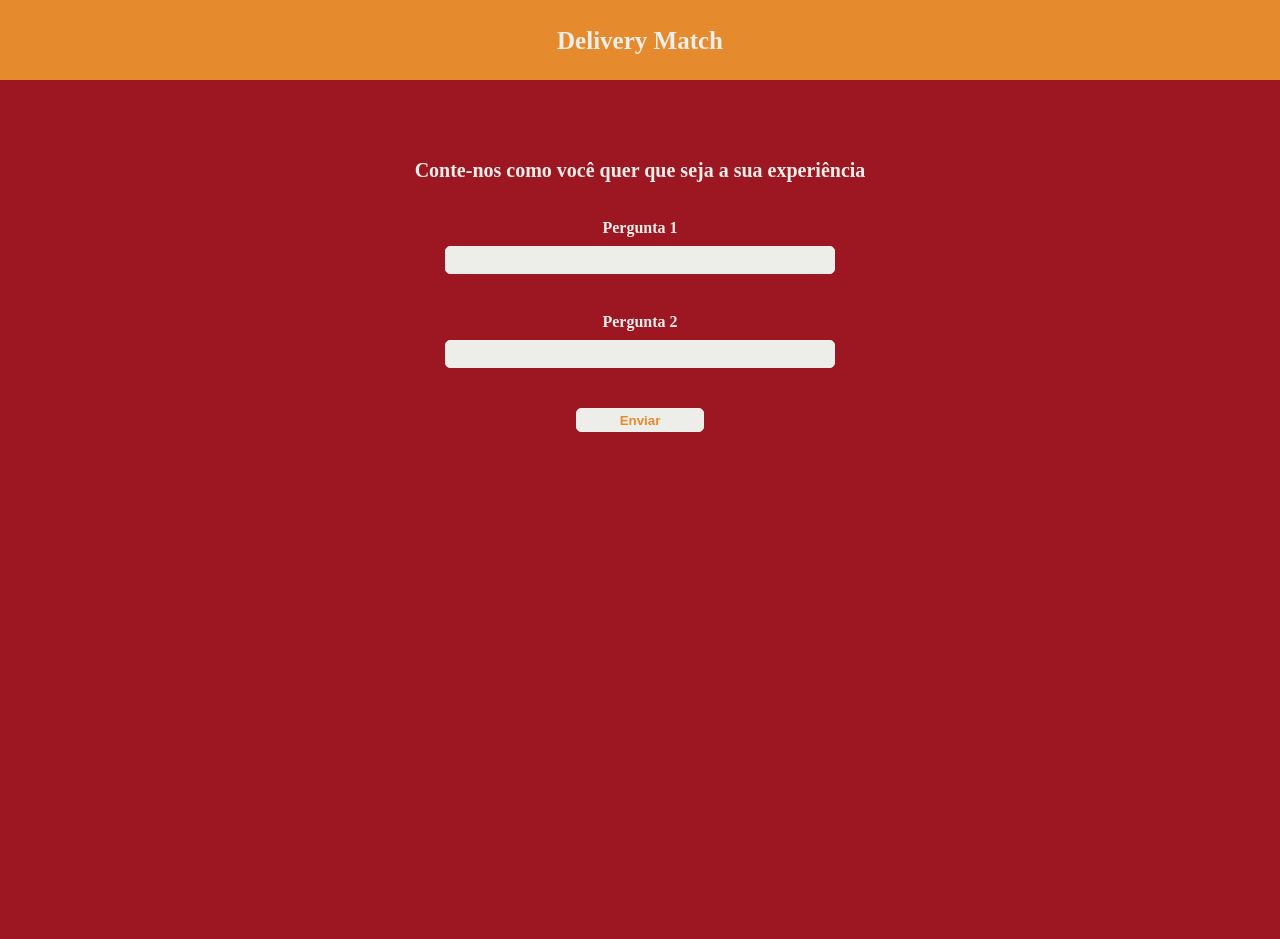
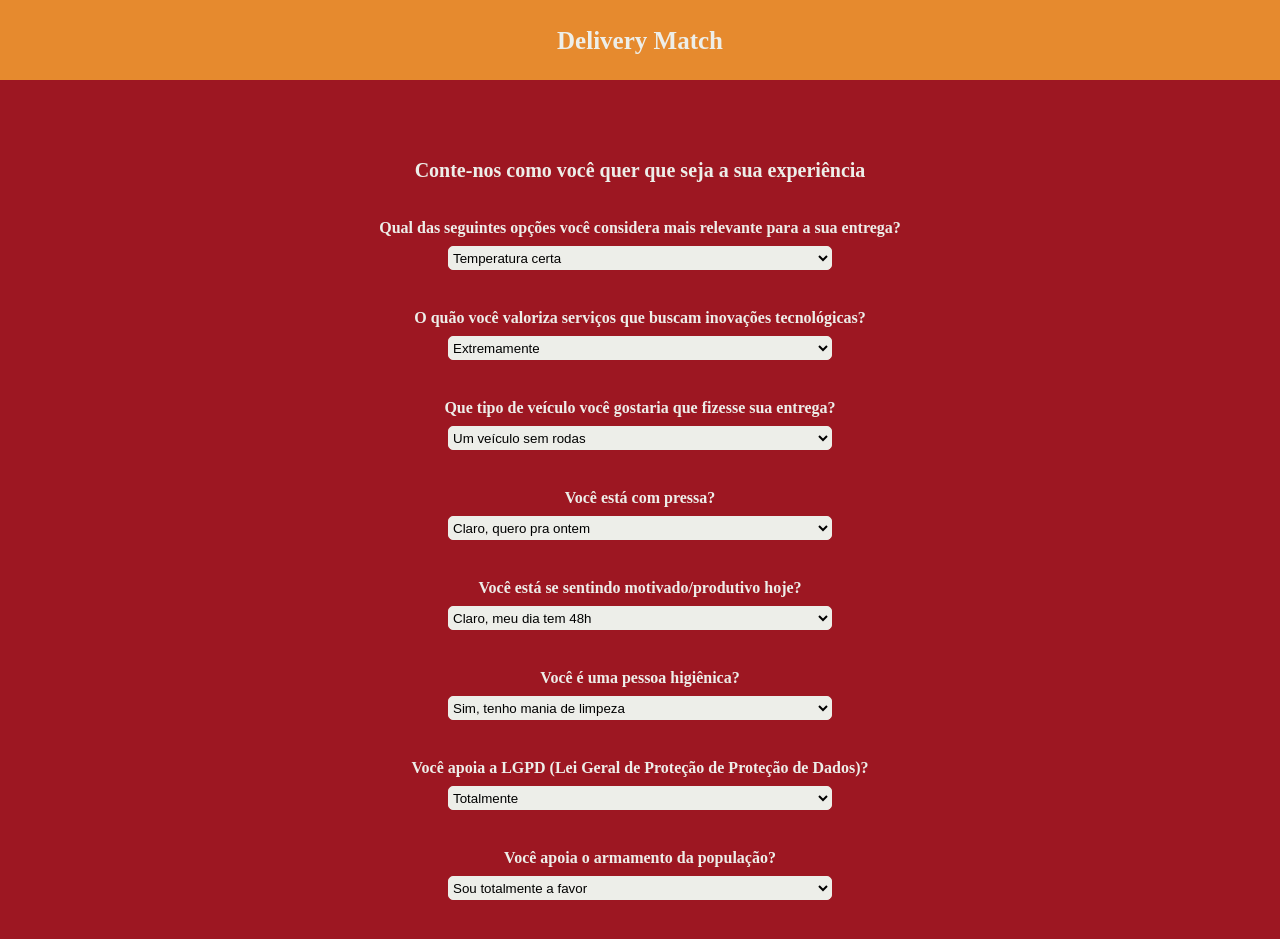
Before and after one commit to GB-Navarro/Hackfools2022, a JavaScript app: page / in a window 1280 px wide. Shown: the top 939 px of the page. Before the commit the page ends 800 px from the top, so only its background shows below. Built offline with nearby package versions, Linux system fonts and the light colour scheme.

Commit message:
A form has been added

```diff
--- a/src/components/InitialScreen.js
+++ b/src/components/InitialScreen.js
@@ -1,18 +1,301 @@
 import styled from 'styled-components';
-import Questions from "./Questions";
 export default function InitialScreen() {
+
+    const questions = [
+        {
+            id: 1,
+            question: "Qual das seguintes opções você considera mais relevante para a sua entrega?",
+            alternatives: [
+                {
+                    number: 1,
+                    text: "Temperatura certa"
+                },
+                {
+                    number: 2,
+                    text: "Integridade da pizza"
+                },
+                {
+                    number: 3,
+                    text: "Cordialidade"
+                },
+                {
+                    number: 4,
+                    text: "Entretenimento"
+                }
+            ],
+            answered: false
+        },
+        {
+            id: 2,
+            question: "O quão você valoriza serviços que buscam inovações tecnológicas?",
+            alternatives: [
+                {
+                    number: 1,
+                    text: "Extremamente"
+                },
+                {
+                    number: 2,
+                    text: "Muito"
+                },
+                {
+                    number: 3,
+                    text: "Médio"
+                },
+                {
+                    number: 4,
+                    text: "Pouco"
+                }
+            ],
+            answered: false
+        },
+        {
+            id: 3,
+            question: "Que tipo de veículo você gostaria que fizesse sua entrega?",
+            alternatives: [
+                {
+                    number: 1,
+                    text: "Um veículo sem rodas"
+                },
+                {
+                    number: 2,
+                    text: "Um veículo com uma roda"
+                },
+                {
+                    number: 3,
+                    text: "Um veículo com duas rodas"
+                },
+                {
+                    number: 4,
+                    text: "Um veículo com quatro rodas"
+                }
+            ],
+            answered: false
+        },
+        {
+            id: 4,
+            question: "Você está com pressa?",
+            alternatives: [
+                {
+                    number: 1,
+                    text: "Claro, quero pra ontem"
+                },
+                {
+                    number: 2,
+                    text: "Só um pouco"
+                },
+                {
+                    number: 3,
+                    text: "Tô tranquilo"
+                },
+                {
+                    number: 4,
+                    text: "Sou do tempo da internet explorer, posso esperar"
+                }
+            ],
+            answered: false
+        },
+        {
+            id: 5,
+            question: "Você está se sentindo motivado/produtivo hoje?",
+            alternatives: [
+                {
+                    number: 1,
+                    text: "Claro, meu dia tem 48h"
+                },
+                {
+                    number: 2,
+                    text: "Aprender todas as dancinhas do tik tok conta como produtivo?"
+                },
+                {
+                    number: 3,
+                    text: "Não, fiquei o dia todo assistindo netflix"
+                },
+                {
+                    number: 4,
+                    text: "Me sentindo miserável"
+                }
+            ],
+            answered: false
+        },
+        {
+            id: 6,
+            question: "Você é uma pessoa higiênica?",
+            alternatives: [
+                {
+                    number: 1,
+                    text: "Sim, tenho mania de limpeza"
+                },
+                {
+                    number: 2,
+                    text: "Não passo nem fio dental"
+                },
+                {
+                    number: 3,
+                    text: "Cordialidade"
+                },
+                {
+                    number: 4,
+                    text: "Entretenimento"
+                }
+            ],
+            answered: false
+        },
+        {
+            id: 7,
+            question: "Você apoia a LGPD (Lei Geral de Proteção de Proteção de Dados)?",
+            alternatives: [
+                {
+                    number: 1,
+                    text: "Totalmente"
+                },
+                {
+                    number: 2,
+                    text: "Em parte"
+                },
+                {
+                    number: 3,
+                    text: "Não muito"
+                },
+                {
+                    number: 4,
+                    text: "Não mesmo"
+                }
+            ],
+            answered: false
+        },
+        {
+            id: 8,
+            question: "Você apoia o armamento da população?",
+            alternatives: [
+                {
+                    number: 1,
+                    text: "Sou totalmente a favor"
+                },
+                {
+                    number: 2,
+                    text: "Apoio com ressalvas"
+                },
+                {
+                    number: 3,
+                    text: "Não acho que dê muito certo"
+                },
+                {
+                    number: 4,
+                    text: "Sou totalmente contra"
+                }
+            ],
+            answered: false
+        },
+        {
+            id: 9,
+            question: "Você mora sozinho?",
+            alternatives: [
+                {
+                    number: 1,
+                    text: "Não, moro com mais pessoas"
+                },
+                {
+                    number: 2,
+                    text: "Não, moro meus filhos"
+                },
+                {
+                    number: 3,
+                    text: "Sim, mas tenho câmera de segurança"
+                },
+                {
+                    number: 4,
+                    text: "Sim...🤨"
+                }
+            ],
+            answered: false
+        },
+        {
+            id: 10,
+            question: "",
+            alternatives: [
+                {
+                    number: 1,
+                    text: "Temperatura certa"
+                },
+                {
+                    number: 2,
+                    text: "Integridade da pizza"
+                },
+                {
+                    number: 3,
+                    text: "Cordialidade"
+                },
+                {
+                    number: 4,
+                    text: "Entretenimento"
+                }
+            ],
+            answered: false
+        }
+    ]
+
+    const couriers = [
+        {
+            id: 1,
+            nome: "",
+            description: "",
+            score: 0
+        },
+        {
+            id: 2,
+            nome: "",
+            description: "",
+            score: 0
+        },
+        {
+            id: 3,
+            nome: "",
+            description: "",
+            score: 0
+        },
+        {
+            id: 4,
+            nome: "",
+            description: "",
+            score: 0
+        },
+        {
+            id: 5,
+            nome: "",
+            description: "",
+            score: 0
+        },
+        {
+            id: 6,
+            nome: "",
+            description: "",
+            score: 0
+        },
+
+    ]
+
     return (
         <>
             <Header> Delivery Match </Header>
             <Main> Conte-nos como você quer que seja a sua experiência</Main>
-            <Box>
-                <Text>Pergunta 1</Text>
-                <Input></Input>
-            </Box>
-            <Box>
-                <Text>Pergunta 2</Text>
-                <Input></Input>
-            </Box>
+            {questions.map((question) => {
+                return (
+                    <>
+                        <Box>
+                            <Text>{question.question}</Text>
+                            <Select>
+                                {question.alternatives.map((alternative) => {
+                                    return (
+                                        <>
+                                            <option>{alternative.text}</option>
+                                        </>
+                                    )
+                                })}
+                            </Select>
+                        </Box>
+                    </>
+                )
+            })}
             <Box>
                 <Button>Enviar</Button>
             </Box>
@@ -40,8 +323,7 @@
     font-weight:bold;
     font-size:20px;
 `
-
-const Input = styled.input`
+const Select = styled.select`
     width: 30vw;
     height: 3vh;
     background-color: #edeee9;
```
Also changed, not shown: src/components/Questions.js (+45 -39 lines).
